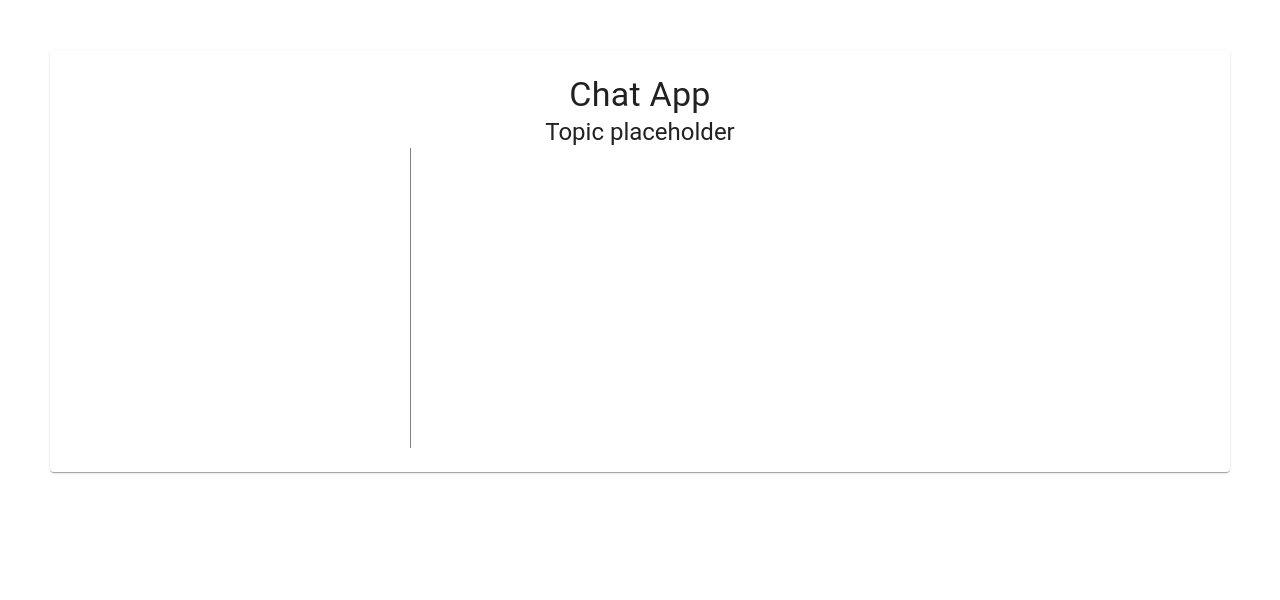
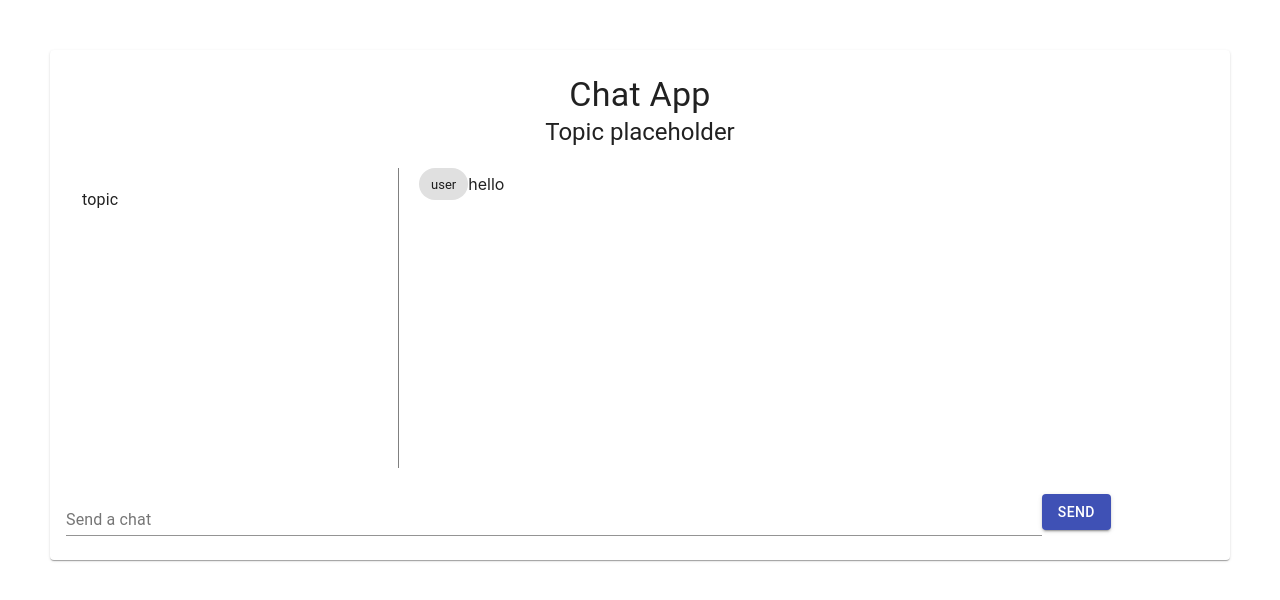
Before and after one commit to alanmaranto/chat-hooks, a React (Create React App) app: page / in a window 1280 px wide. Shown: the top 600 px of the page. Built offline with nearby package versions, Linux system fonts and the light colour scheme.

Commit message:
agreggando list, chip, button y textfield

```diff
--- a/src/views/Dashboard/Dashboard.js
+++ b/src/views/Dashboard/Dashboard.js
@@ -1,38 +1,47 @@
-import React from 'react'
+import React, { useState } from "react";
 
-import { makeStyles } from '@material-ui/core/styles';
+import { makeStyles } from "@material-ui/core/styles";
 
-import Paper from '@material-ui/core/Paper';
-import Typography from '@material-ui/core/Typography';
+import Paper from "@material-ui/core/Paper";
+import Typography from "@material-ui/core/Typography";
+import List from "@material-ui/core/List";
+import ListItem from "@material-ui/core/ListItem";
+import ListItemText from "@material-ui/core/ListItemText";
+import Chip from "@material-ui/core/Chip";
+import Button from "@material-ui/core/Button";
+import TextField from '@material-ui/core/TextField';
 
 const useStyles = makeStyles(theme => ({
   root: {
-        margin: '50px',
-        padding: theme.spacing(3, 2),
+    margin: "50px",
+    padding: theme.spacing(3, 2)
   },
   flex: {
-        display: "flex"
+    display: "flex",
+    alignItems: "center"
   },
   topicsWindow: {
-        width: '30%',
-        height: '300px',
-        borderRight: '1px solid grey'
+    width: "30%",
+    height: "300px",
+    borderRight: "1px solid grey"
   },
   chatWindow: {
-        width: '70%',
-        height: '300px'
+    width: "70%",
+    height: "300px",
+    padding: "20px"
   },
   chatBox: {
-        width: '85%'
+    width: "85%"
   },
   button: {
-        width: '15%'
+    width: "15%"
   }
 }));
 
 const Dashboard = () => {
+  const classes = useStyles();
 
-    const classes = useStyles();
+  const [textValue, changeTextValue] = useState('');
 
   return (
     <div>
@@ -45,17 +54,37 @@
         </Typography>
         <div className={classes.flex}>
           <div className={classes.topicsWindow}>
-
+            <List>
+              {["topic"].map(topic => (
+                <ListItem key={topic} button>
+                  <ListItemText primary={topic} />
+                </ListItem>
+              ))}
+            </List>
           </div>
           <div className={classes.chatWindow}>
-
+            {[{ from: "user", msg: "hello" }].map((chat, i) => (
+              <div className={classes.flex} key={i}>
+                <Chip label={chat.from} className={classes.chip} />
+                <Typography variant="p">{chat.msg}</Typography>
+              </div>
+            ))}
           </div>
         </div>
         <div className={classes.flex}>
+        <TextField
+            label="Send a chat"
+            className={classes.chatBox}
+            value={textValue}
+            onChange={(e) => changeTextValue(e.target.value)}
+        />
+          <Button variant="contained" color="primary">
+            SEND
+          </Button>
         </div>
       </Paper>
     </div>
   );
-}
+};
 
 export default Dashboard;
```
Lines whose indentation alone changed are shown as unchanged.
